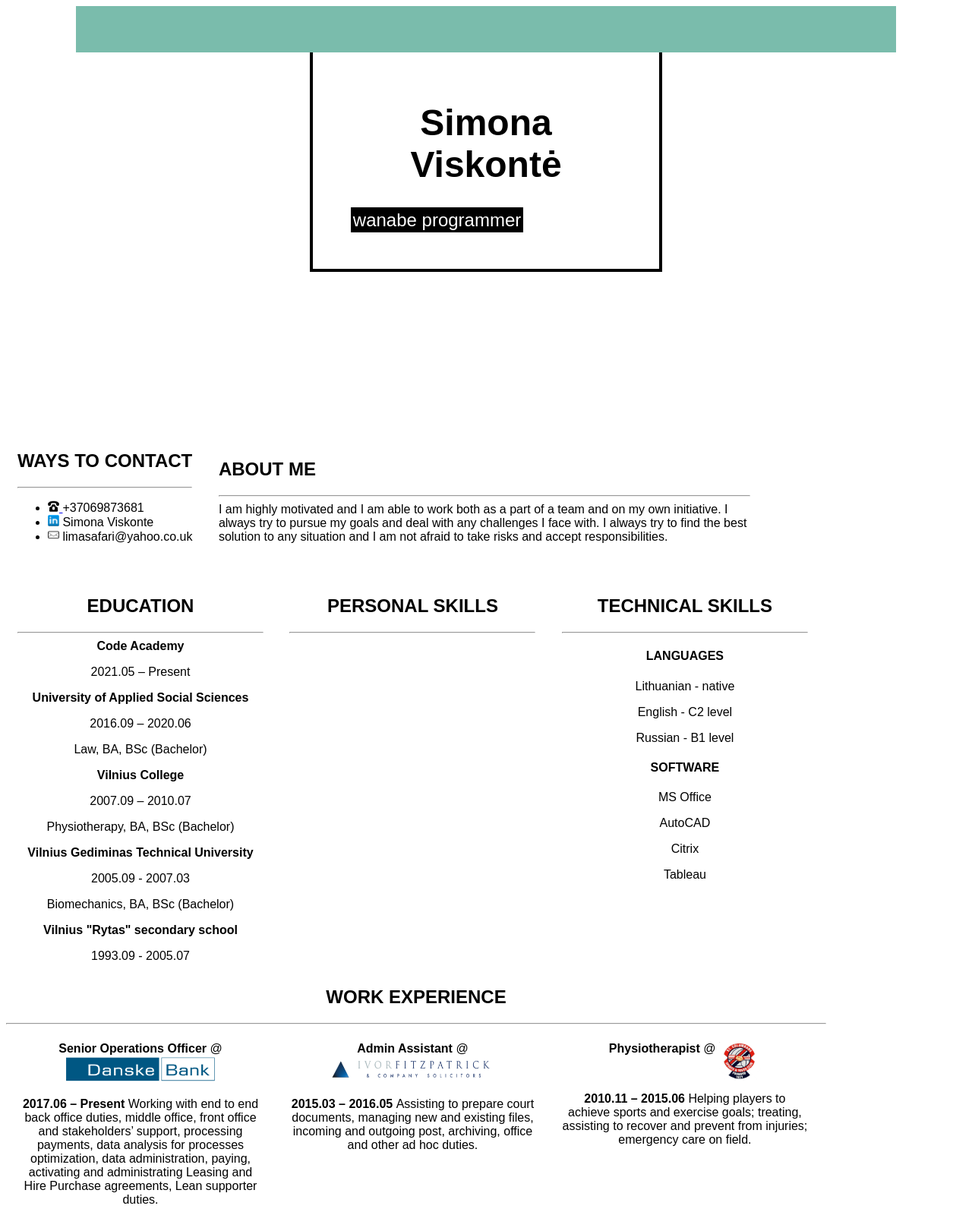
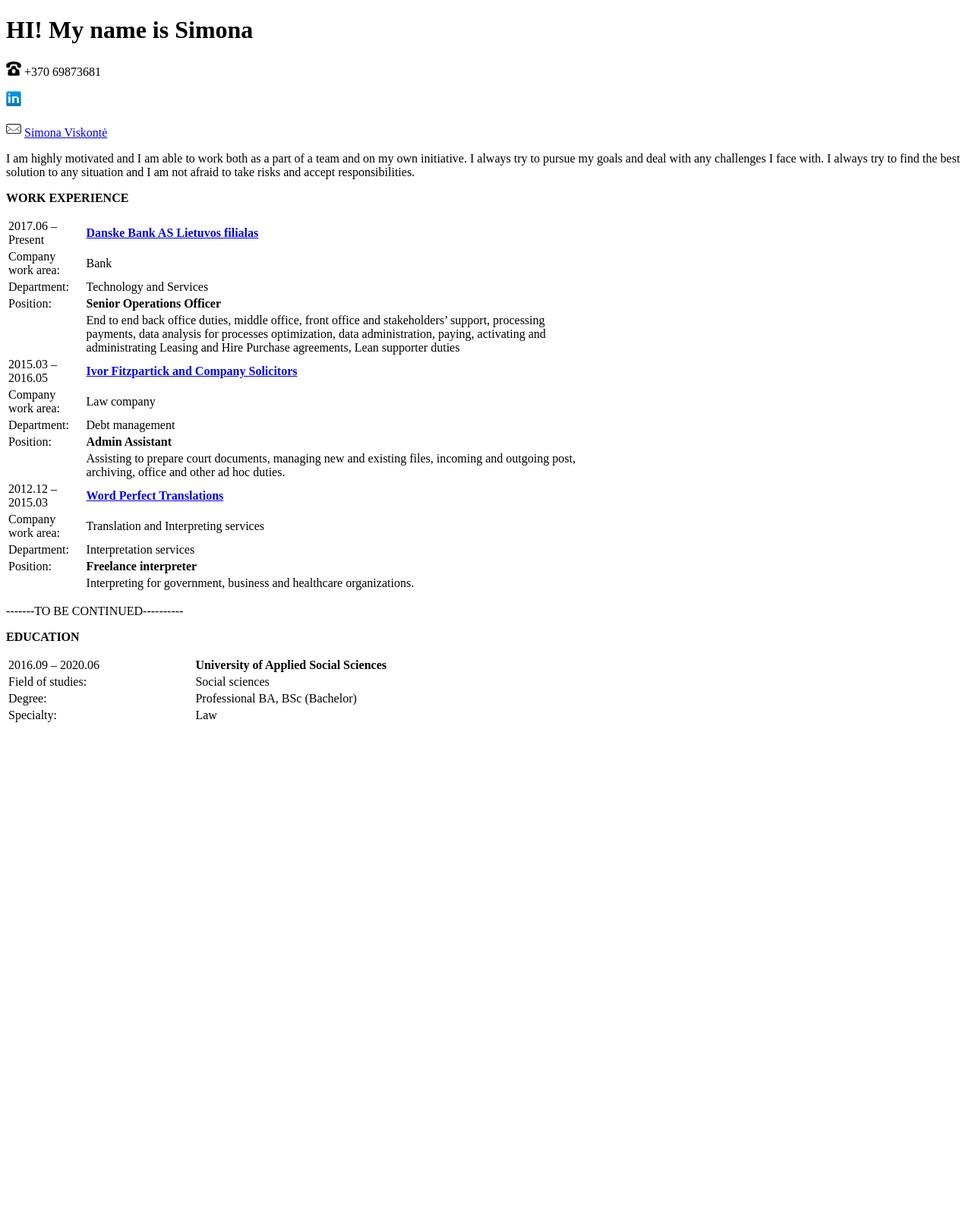
Before and after one commit to svis-c/html-cv, a plain HTML site: page index.html in a window 1280 px wide. Shown: the top 1592 px of the page at 76% size. After the commit the page ends 962 px from the top, so only its background shows below. Drawn offline with Linux system fonts and the light colour scheme.

Commit message:
Revert "cv html+css"
This reverts commit 9933b24b6f229db44542e623451a9d6a6e6e3ed0.

```diff
--- a/index.html
+++ b/index.html
@@ -5,90 +5,72 @@
     <meta http-equiv="X-UA-Compatible" content="IE=edge">
     <meta name="viewport" content="width=device-width, initial-scale=1.0">
     <title>mano CV</title>
-<link rel="stylesheet" href="style.css">
 </head>
 <body>
-    <header>
-        <div class="empty"></div>
-    <div class="info1">
-    <h1>Simona Viskontė  </h1>
-    <span class="text">  wanabe programmer</span></div>
-
-</header>
-<main>
-    <section id="s1">
-        <div id="first"><h2>Ways to contact</h2>
-            <hr>
-            <ul>
-       <li> <a href="tel:+37069873681"><img src="tel.jpg" alt="Phone"width="15" height="15">     </a> +37069873681</li>
-       <li> <a href="https://www.linkedin.com/in/simona-viskonte-753b7a136"><img src="linkedin_logo_icon_134465.png" alt="linkedin"width="15" height="15"></a> Simona Viskonte</li>
-       <li> <a href="mailto:limasafari@yahoo.co.uk"><img src="mail.png" alt="email"width="15" height="15"></a> limasafari@yahoo.co.uk</li>
-    </ul>  </div>
-
-        <div id="second"><h2>About me</h2>
-            <hr>
-         I am highly motivated and I am able to work both as a part of a team and on my own initiative. I always try to pursue my goals and deal with any challenges I face with. I always try to find the best solution to any situation and I am not afraid to take risks and accept responsibilities.</div>
-        </div></section>
+    <h1>HI! My name is Simona   </h1>
+    <p><img src="tel.jpg" alt="Phone"width="20" height="20"> +370 69873681    </p>
+    <p><img src="linkedin_logo_icon_134465.png" alt="linkedin"width="20" height="20">  </p>
+    <p><img src="mail.png" alt="email"width="20" height="20"> <a href="mailto:limasafari@yahoo.co.uk">Simona Viskontė</a> </p>
 
 
-    <section id="s2">
-     <div id="secondfirst">   <h2>Education </h2>
-        <hr>
-        <b>Code Academy</b>
-        <p>2021.05 – Present</p>
-        <p><b>University of Applied Social Sciences</b> </p>
-            <p>2016.09 – 2020.06</p>
-        <p>Law, BA, BSc (Bachelor) </p>
-        <p><b>Vilnius College</b>
-            <p>2007.09 – 2010.07</p>
-        <p>Physiotherapy, BA, BSc (Bachelor) </p>
-        <p><b>Vilnius Gediminas Technical University </b> </p>
-            <p>2005.09 - 2007.03</p>
-        <p>Biomechanics, BA, BSc (Bachelor) </p>
-        <p><b>Vilnius "Rytas" secondary school </b> </p>
-           <p> 1993.09 - 2005.07</p>
-    </div>
-    <div id="secondsecond">
-        <h2>Personal skills</h2>
-            <hr>
-    </div>
-     <div id="secondthird">
-        <h2>Technical  skills </h2>
-        <hr>
-            <h4>Languages</h4>
-            <p>Lithuanian - native </p>
-            <p>English - C2 level </p>
-            <p>Russian - B1 level </p>
 
-            <h4>Software</h4>
-            <p>MS Office</p>
-            <p>AutoCAD</p>
-            <p>Citrix</p>
-            <p>Tableau</p>
 
-    </div>
-    <section id="s3">
-        <H2>Work experience</h2>
-            <hr>
-        <div id="box1"><b>Senior Operations Officer</b> @ <a href="https://www.danskebank.lt"><img src="danske.png" alt="Danske Bank" width="200" height="35"></a> </p>
-        <p><b>2017.06 – Present </b> Working with end to end back office duties, middle office, front office and stakeholders’ support, processing payments, data analysis for processes optimization, data administration, paying, activating and administrating Leasing and Hire Purchase agreements, Lean supporter duties.</div>
-        <div id="box2"><b>Admin Assistant</b> @ <a href="https://www.ivorfitzpatrick.ie"><img src="Fitzpatrick.png" alt="Ivor Fitzpatrick solicitors" width="220" height="35"></a></p>
-        <p><b>2015.03 – 2016.05 </b>Assisting to prepare court documents, managing new and existing files, incoming and outgoing post, archiving, office and other ad hoc duties.</p></div>
-        <div id="box3"><b>Physiotherapist </b> @ <img style="vertical-align:top" src="st-columbans-syc-150.png" alt="StColumbans" width="55" height="50"></p>
-        <p><b>2010.11 – 2015.06 </b>Helping players to achieve sports and exercise goals; treating, assisting to recover and prevent from injuries; emergency care on field.</p>   </div>
-        <div id="box4"><b>Freelance interpreter</b> @ <a href="https://www.wordperfect.ie"><img style="vertical-align:top" src="wordperfect.png" alt="Word perfect translations" width="130" height="35"></a></p>
-        <p><b>2012.12 – 2015.03 </b>Interpreting for government, business and healthcare organizations.</p></div>
-        <div id="box5"><b>Freelance interpreter</b> @ <a href="https://www.lionbridge.com"><img src="lionbridge_logo.png" alt="LionBridge" width=150" height="30"></a></p>
-        <p><b>2011.01 –2012.09 </b>Interpreting for government, business and healthcare organizations.</p>   </div>
-        <div id="box6"><b>Customer Data Management Specialist</b> @ <a href="https://www.bite.lt"><img src="bite.png" alt="LionBridge" width=65" height="30"></a></p>
-        <p><b>2007.03 - 2009.01 </b>Activating and administrating contracts and services in UAB Bite Lietuva and its subsidiary companies. Making reports about database errors and reconciliations. Supervising new employees. </p> </div>
-    </section>
-<footer>
-    <div><h4>Address for correspondence</h4>
-        </div>
+    <p>I am highly motivated and I am able to work both as a part of a team and on my own initiative. I always try to pursue my goals and deal with any challenges I face with. I always try to find the best solution to any situation and I am not afraid to take risks and accept responsibilities.</p>
+    <b><p>WORK EXPERIENCE</p></b>
+    <table style="width: 60%">
+        <tr><td>2017.06 – Present</td>
+            <td><a href="https://www.danskebank.lt"><b>Danske Bank AS Lietuvos filialas</b></a></td></tr>
+        <tr><td>Company work area: </td>
+            <td>Bank</td></tr>
+        <tr><td>Department:</td>
+            <td>Technology and Services</td></tr>
+        <tr><td>Position:  </td>
+            <td><b>Senior Operations Officer</b></td></tr>
+        <tr><td> </td>
+            <td>End to end back office duties, middle office, front office and
+                stakeholders’ support, processing payments, data analysis for
+                processes optimization, data administration, paying, activating
+                and administrating Leasing and Hire Purchase agreements, Lean
+                supporter duties</td></tr>
+        <tr><td>2015.03 – 2016.05 </td>
+             <td><a href="https://www.ivorfitzpatrick.ie"><b>Ivor Fitzpartick and Company Solicitors</b></a></td></tr>
+        <tr><td>Company work area: </td>
+            <td>Law company</td></tr>
+        <tr><td>Department:  </td>
+            <td>Debt management</td></tr>
+        <tr><td>Position:  </td>
+            <td><b>Admin Assistant</b></td></tr>
+        <tr><td> </td>
+            <td>Assisting to prepare court documents, managing new and
+                existing files, incoming and outgoing post, archiving, office and
+                other ad hoc duties.</td></tr>
+        <tr><td>2012.12 – 2015.03  </td>
+            <td><a href="https://www.wordperfect.ie"><b>Word Perfect Translations</b></a></td></tr>
+        <tr><td>Company work area: </td>
+            <td>Translation and Interpreting services</td></tr>
+        <tr><td>Department:  </td>
+            <td>Interpretation services</td></tr>
+        <tr><td>Position:  </td>
+            <td><b>Freelance interpreter</b></td></tr>
+        <tr><td> </td>
+            <td>Interpreting for government, business and healthcare
+                organizations.</td></tr>
 
-</footer>
-</main>
+
+      </table>
+
+<p>-------TO BE CONTINUED----------</p>
+    <b><p>EDUCATION</p></b>
+    <table style="width: 60%">
+        <tr><td>2016.09 – 2020.06</td>
+            <td><b>University of Applied Social Sciences</b></td></tr>
+        <tr><td>Field of studies:  </td>
+            <td>Social sciences</td></tr>
+        <tr><td>Degree:</td>
+            <td>Professional BA, BSc (Bachelor)</td></tr>
+        <tr><td>Specialty: </td>
+            <td>Law</td></tr>
+
 </body>
 
 </html>
--- a/style.css
+++ /dev/null
@@ -1,116 +0,0 @@
-* {
-  font-family: Arial, Helvetica, sans-serif;
-}
-header {
-max-width: 1080px;
-padding-top: 36px;
-width:100%;
-margin:0 auto;
-position: relative;
-
-}
-.empty {
-    z-index: 0;
-  width: 100%;
-  top: 0;
-  position: absolute;
-  height: 61px;
-  background: #7abcac;
-}
-
-header .info1 {
-  z-index: 999;
-  max-width: 33%;
-  border: 4px solid #000000;
-  padding: 50px;
-  margin: 0 auto;
-}
-h1 {
-  text-align: center;
-  margin-top: 36px;
-  font-weight: bold;
-  font-size: 48px;
-
-  color: #000000;
-}
-.text {
-  text-align: center;
-
-
-  font-style: normal;
-  padding: 3px;
-  font-size: 24px;
-  line-height: 28px;
-  background-color: #000000;
-  color: #ffffff;
-}
-
-main {
-  width: 1080px;
-  position: absolute;
-  margin-top: 200px;
-}
-H2,
-H3,
-h4 {
-  text-transform: uppercase;
-}
-
-hr {
-}
-
-#first {
-  display: inline-block;
-  max-width: 300px;
-  height: 150px;
-  padding: 15px;
-}
-#second {
-  max-width: 700px;
-  display: inline-block;
-  height: 150px;
-  padding: 15px;
-}
-
-#secondfirst,
-#secondsecond,
-#secondthird {
-  width: 30%;
-  display: inline-block;
-  text-align: center;
-  padding: 15px;
-  height: 500px;
-  vertical-align: top;
-}
-#s3 h2 {
-  text-align: center;
-}
-#box1,
-#box2,
-#box3 {
-  width: 30%;
-  display: inline-block;
-  text-align: center;
-  padding: 15px;
-  height: 200px;
-  vertical-align: top;
-}
-
-#box4,
-#box5,
-#box6 {
-  width: 30%;
-  display: inline-block;
-  text-align: center;
-  padding: 15px;
-  height: 200px;
-  vertical-align: top;
-}
-
-footer {
-  margin-bottom: 100px;
-  text-align: center;
-  line-height: 28px;
-  background-color: #000000;
-  color: #ffffff;
-}
```
Also changed, not shown: Fitzpatrick.png (deleted), bite.png (deleted), danske.png (deleted), lionbridge_logo.png (deleted), st-columbans-syc-150.png (deleted), wordperfect.png (deleted).
